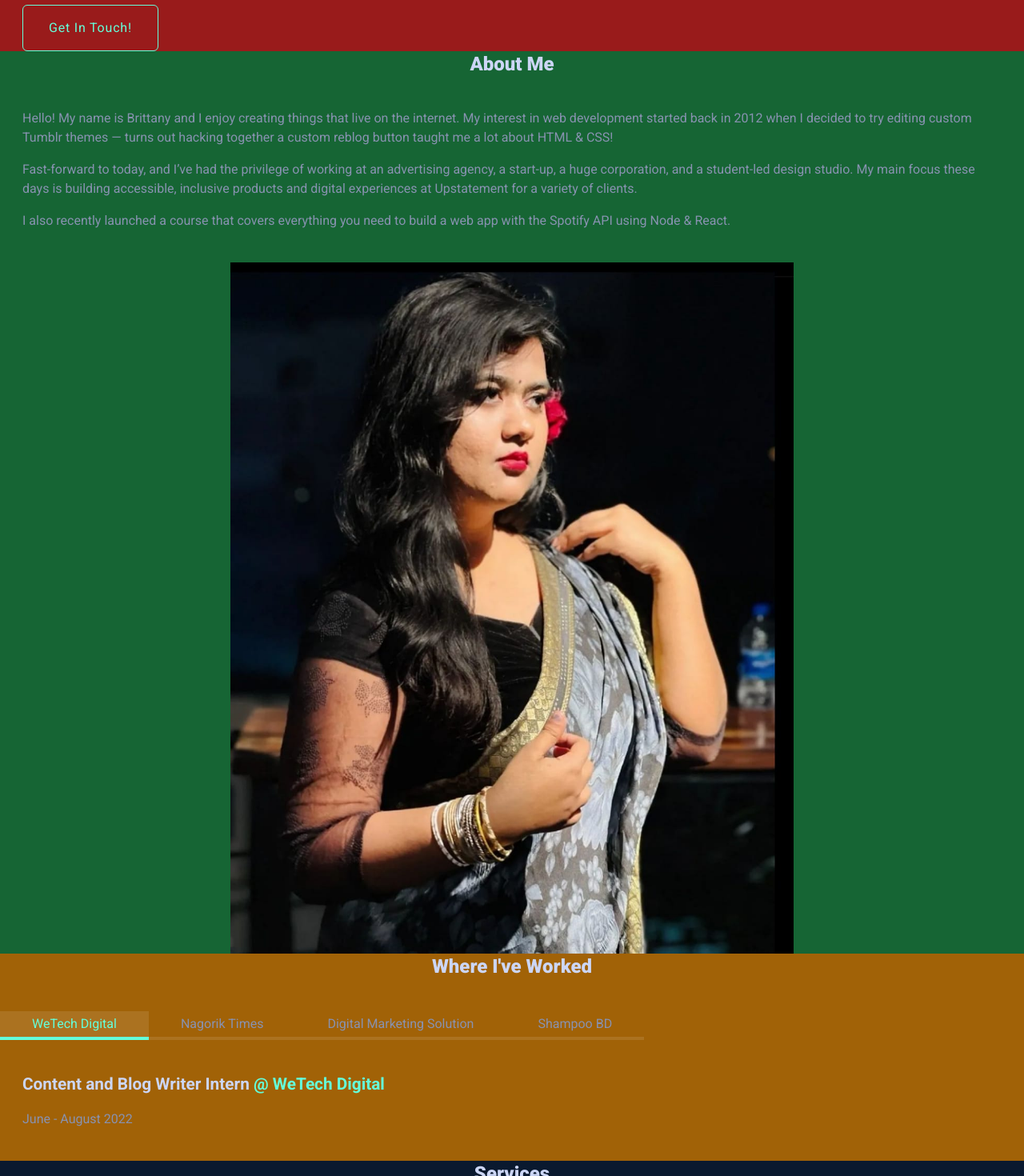
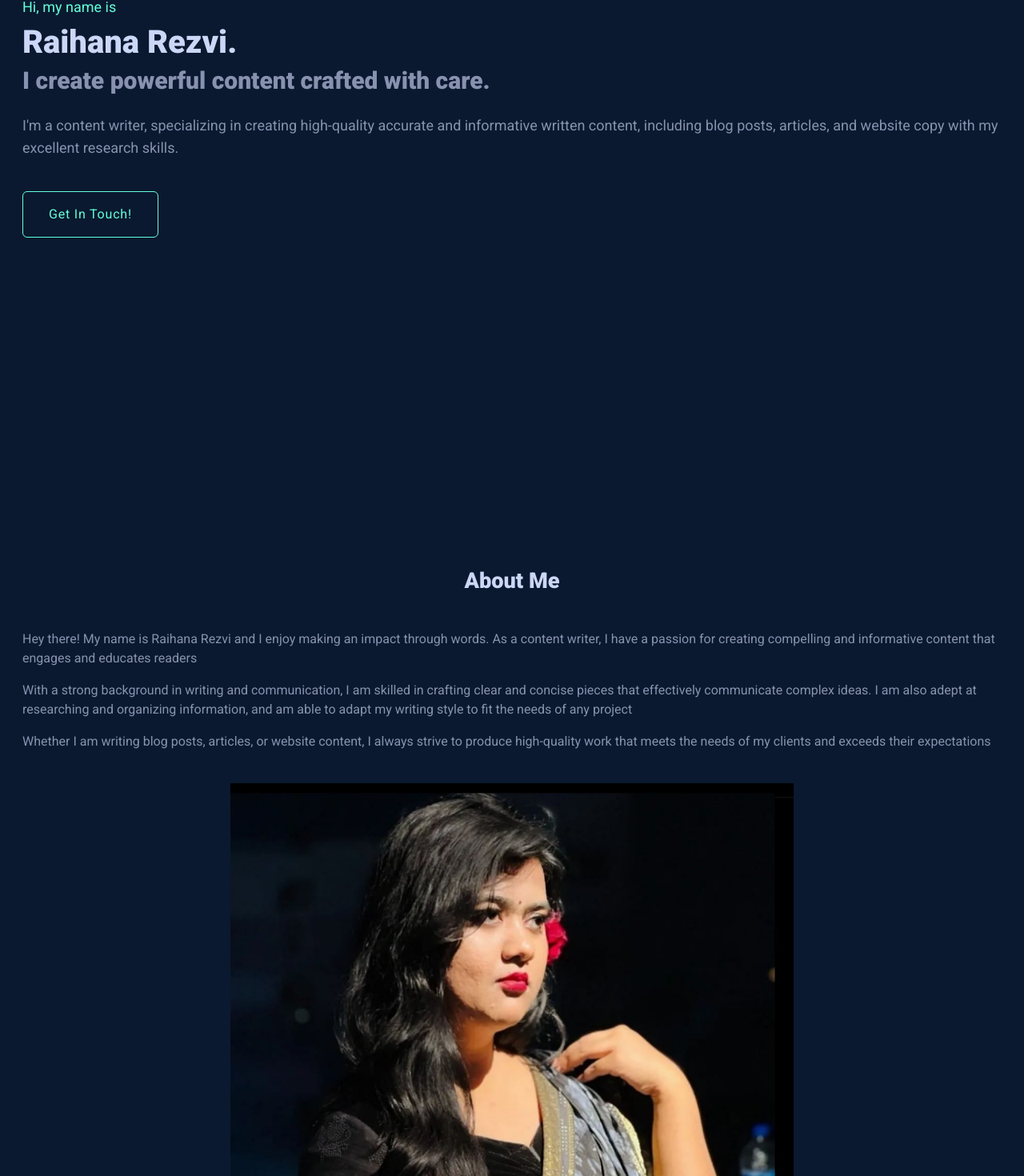
Before and after one commit to beyourahi/rezvi-personal-site, a Next.js app: page / in a window 1280 px wide. Shown: the part 254-1724 px from the top of the page at 80% size. Built offline with nearby package versions, Linux system fonts and the light colour scheme.

Commit message:
final touch ✅️️️

```diff
--- a/app/About.tsx
+++ b/app/About.tsx
@@ -1,32 +1,15 @@
 import Image from "next/image";
 import headshot from "@/public/images/headshot.jpeg";
-import { brandName } from "data.json";
+import { brandName, aboutme1, aboutme2, aboutme3 } from "data.json";
 
 export const About = () => (
-    <div className="flex flex-col items-center space-y-10 bg-green-800 px-7">
-        <h1 className="text-2xl font-extrabold text-heading">About Me </h1>
+    <div className="flex flex-col items-center space-y-10 px-7">
+        <h1 className="text-[1.7rem] font-extrabold text-heading">About Me </h1>
 
         <div className="space-y-4 text-base text-subHeading">
-            <p>
-                Hello! My name is Brittany and I enjoy creating things that live
-                on the internet. My interest in web development started back in
-                2012 when I decided to try editing custom Tumblr themes — turns
-                out hacking together a custom reblog button taught me a lot
-                about HTML & CSS!
-            </p>
-
-            <p>
-                Fast-forward to today, and I’ve had the privilege of working at
-                an advertising agency, a start-up, a huge corporation, and a
-                student-led design studio. My main focus these days is building
-                accessible, inclusive products and digital experiences at
-                Upstatement for a variety of clients.
-            </p>
-
-            <p>
-                I also recently launched a course that covers everything you
-                need to build a web app with the Spotify API using Node & React.
-            </p>
+            <p>{aboutme1}</p>
+            <p>{aboutme2}</p>
+            <p>{aboutme3}</p>
         </div>
 
         <div className="flex justify-center bg-red-60">
--- a/app/Contact.tsx
+++ b/app/Contact.tsx
@@ -1,10 +1,9 @@
 import { contactHeading, contactDesc } from "data.json";
-import { ContactButton } from "./ContactButton";
-import { email } from "data.json";
+import { ContactForm } from "./ContactForm";
 
 export const Contact = () => (
     <div
-        className="flex flex-col items-center justify-center space-y-10 text-center bg-purple-800 px-7"
+        className="flex flex-col items-center justify-center space-y-10 text-center px-7"
         id="contact"
     >
         <div className="space-y-2">
@@ -17,6 +16,6 @@ export const Contact = () => (
             <p className="text-lg text-subHeading">{contactDesc}</p>
         </div>
 
-        <ContactButton href={`mailto:${email}`}>Say Hello!</ContactButton>
+        <ContactForm />
     </div>
 );
--- /dev/null
+++ b/app/ContactForm.tsx
@@ -0,0 +1,5 @@
+export const ContactForm = () => (
+    <div>
+        <h1>ContactForm</h1>
+    </div>
+);
--- a/app/Experience.tsx
+++ b/app/Experience.tsx
@@ -1,8 +1,8 @@
 import { WorkTabs } from "./WorkTabs";
 
 export const Experience = () => (
-    <div className="flex flex-col space-y-10 bg-yellow-700">
-        <h1 className="text-2xl font-extrabold text-center text-heading">
+    <div className="flex flex-col space-y-10">
+        <h1 className="text-[1.7rem] font-extrabold text-center text-heading">
             Where I&apos;ve Worked
         </h1>
 
--- a/app/Footer.tsx
+++ b/app/Footer.tsx
@@ -4,7 +4,7 @@ import { FaFacebookSquare, FaInstagram, FaLinkedinIn } from "react-icons/fa";
 const year = new Date().getFullYear();
 
 export const Footer = () => (
-    <div className="flex flex-col items-center space-y-10 bg-cyan-800">
+    <div className="flex flex-col items-center pb-10 space-y-8">
         <div className="flex space-x-16 text-2xl text-subHeading">
             <a href={facebookURL} target="_blank" rel="noreferrer">
                 <FaFacebookSquare />
@@ -18,7 +18,7 @@ export const Footer = () => (
         </div>
 
         <div className="space-y-3 text-center">
-            <div className="text-base text-subHeading">
+            {/* <div className="text-base text-subHeading">
                 Designed & Built by{" "}
                 <a
                     href="https://github.com/beyourahi"
@@ -28,7 +28,7 @@ export const Footer = () => (
                 >
                     Rahi Khan
                 </a>
-            </div>
+            </div> */}
 
             <div className="text-base text-subHeading">
                 Copyright &copy; {year} {brandName}{" "}
--- a/app/Masthead.tsx
+++ b/app/Masthead.tsx
@@ -2,9 +2,9 @@ import { brandName, tagline, description } from "data.json";
 import { ContactButton } from "./ContactButton";
 
 export const Masthead = () => (
-    <div className="flex flex-col items-start justify-center space-y-10 bg-red-800 px-7">
+    <div className="flex flex-col items-start justify-center h-screen space-y-10 px-7">
         <div className="space-y-6">
-            <div className="space-y-2">
+            <div>
                 <h4 className="text-lg text-coolGreen">Hi, my name is</h4>
 
                 <h1 className="text-[2.5rem] font-extrabold text-heading">
--- a/app/Services.tsx
+++ b/app/Services.tsx
@@ -3,7 +3,7 @@ import { services } from "data.json";
 
 export const Services = () => (
     <div className="flex flex-col space-y-10 px-7">
-        <h1 className="text-2xl font-extrabold text-center text-heading">
+        <h1 className="text-[1.7rem] font-extrabold text-center text-heading">
             Services
         </h1>
 
--- a/app/WorkTabs.tsx
+++ b/app/WorkTabs.tsx
@@ -35,6 +35,10 @@ export const WorkTabs = () => (
             <Tab.Panels>
                 {works.map((work, index) => (
                     <Tab.Panel key={index} className="py-10 space-y-4 px-7">
+                        <p className="text-base text-subHeading">
+                            {work.tenure}
+                        </p>
+
                         <p className="text-[1.3rem] font-bold">
                             <span className="text-heading">
                                 {work.job_title}
@@ -52,10 +56,6 @@ export const WorkTabs = () => (
                                 </a>
                             </span>
                         </p>
-
-                        <p className="text-base text-subHeading">
-                            {work.tenure}
-                        </p>
                     </Tab.Panel>
                 ))}
             </Tab.Panels>
--- a/app/layout.tsx
+++ b/app/layout.tsx
@@ -3,8 +3,8 @@ import { Roboto } from "@next/font/google";
 import { RootLayoutProps } from "types";
 
 const roboto = Roboto({
+    subsets: ["latin"],
     weight: ["100", "300", "400", "500", "700", "900"],
-    subsets: ["latin"],
 });
 
 const RootLayout: React.FC<RootLayoutProps> = ({ children }) => (
--- a/app/page.tsx
+++ b/app/page.tsx
@@ -6,7 +6,7 @@ import { Experience } from "./Experience";
 import { Services } from "./Services";
 
 const Home = () => (
-    <main>
+    <main className="space-y-40">
         <Masthead />
         <About />
         <Experience />
--- a/data.json
+++ b/data.json
@@ -1,5 +1,8 @@
 {
     "brandName": "Raihana Rezvi",
+    "aboutme1": "Hey there! My name is Raihana Rezvi and I enjoy making an impact through words. As a content writer, I have a passion for creating compelling and informative content that engages and educates readers",
+    "aboutme2": "With a strong background in writing and communication, I am skilled in crafting clear and concise pieces that effectively communicate complex ideas. I am also adept at researching and organizing information, and am able to adapt my writing style to fit the needs of any project",
+    "aboutme3": "Whether I am writing blog posts, articles, or website content, I always strive to produce high-quality work that meets the needs of my clients and exceeds their expectations",
     "email": "rezvisanjana@gmail.com",
     "tagline": "I create powerful content crafted with care",
     "description": "I'm a content writer, specializing in creating high-quality accurate and informative written content, including blog posts, articles, and website copy with my excellent research skills.",
```
